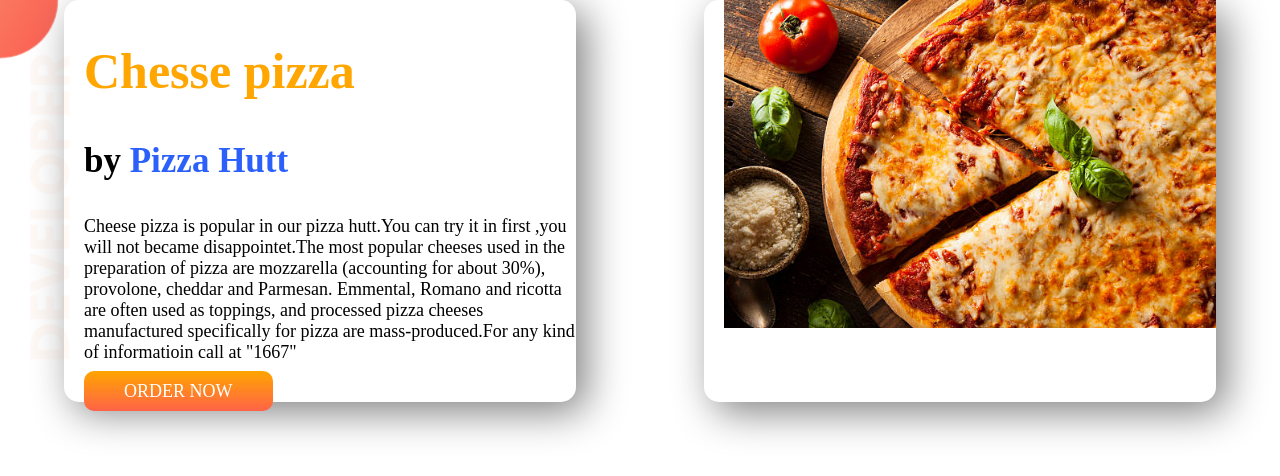
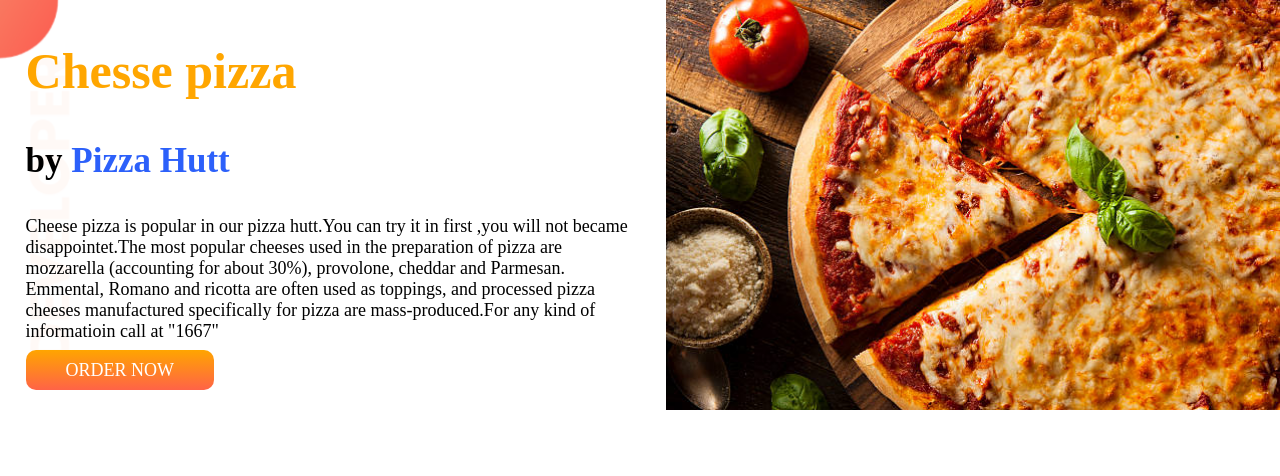
Before and after one commit to jamilpiero/my-fourth-attemt, a plain HTML site: page index.html in a window 1280 px wide. Drawn offline with Linux system fonts and the light colour scheme.

Commit message:
addition first

```diff
--- a/index.html
+++ b/index.html
@@ -14,7 +14,7 @@
 
 <body>
     <section class="top-banner">
-        <div class="half-widht shadow">
+        <div class="half-widht">
             <h1 class="big">Chesse pizza</h1>
             <h3>by <span class="span-colour">Pizza Hutt</span></h3>
             <p>Cheese pizza is popular in our pizza hutt.You can try it in first ,you will not became disappointet.The
@@ -24,7 +24,7 @@
                 any kind of informatioin call at "1667"</p>
             <a class="link-button" target="blank" href="https://www.facebook.com/jamil.thunderstrom/">ORDER NOW</a>
         </div>
-        <div class="half-widht shadow">
+        <div class="half-widht">
             <img src="images/istockphoto-522398707-612x612.jpg" alt="">
         </div>
     </section>
--- a/style.css
+++ b/style.css
@@ -41,10 +41,8 @@ section{
 }
 .shadow{
     width: 40%;
-    margin-left: 5%;
-    margin-right: 5%;
     margin-bottom: 5%;
-    padding-left: 20px;
-    border-radius: 15px;
-    box-shadow: 10px 10px 40px gray;
+    padding-left: 10px;
+    border-radius: 10px;
+    box-shadow: 8px 8px 50px gray;
 }
```
